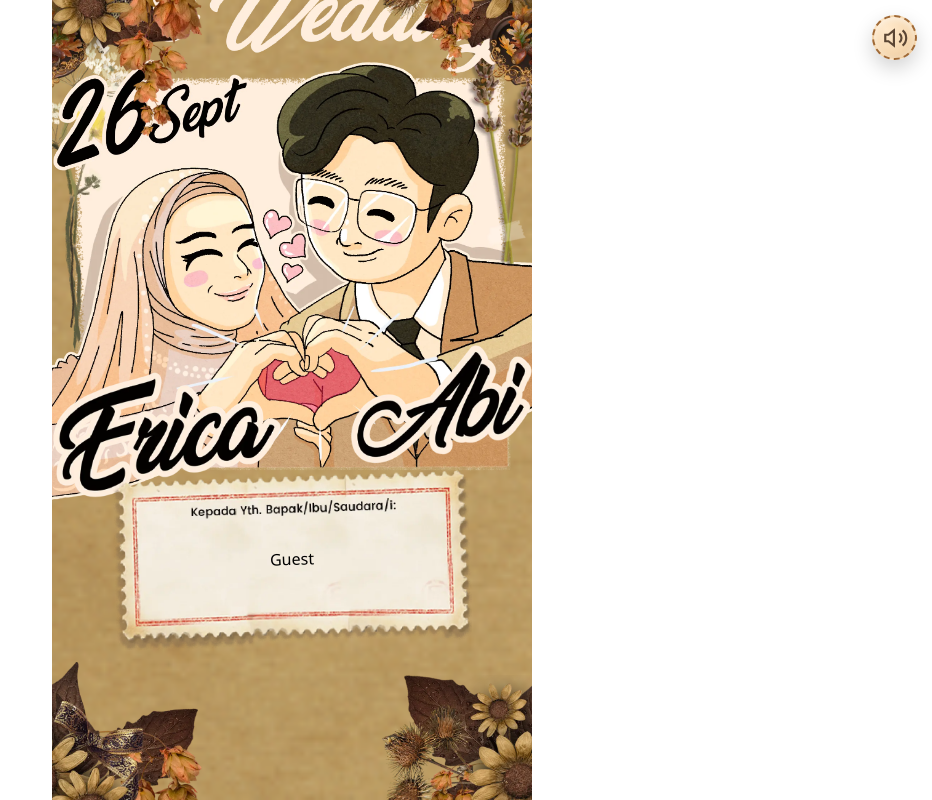
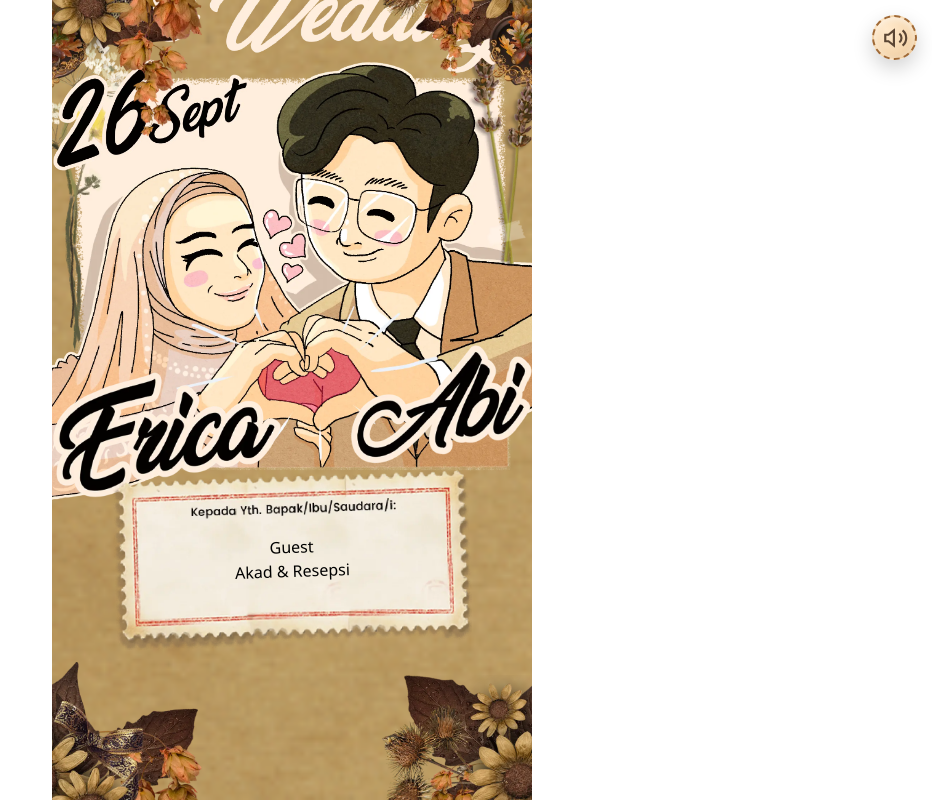
Before and after one commit to Rizki36/abim-wedding, a React (Vite) app: page / in a window 1280 px wide. Shown: the whole page, without its empty margins (348-1280 px from the left). Built offline with nearby package versions, Linux system fonts and the light colour scheme.

Commit message:
feat: display event name alongside guest name in the main view

```diff
--- a/src/App.tsx
+++ b/src/App.tsx
@@ -56,6 +56,7 @@ function App() {
 	// Get name from URL query parameters
 	const urlParams = new URLSearchParams(window.location.search);
 	const name = urlParams.get("name") || "Guest";
+	const acara = urlParams.get("acara") || "Akad & Resepsi";
 	const containerRef = useRef<HTMLDivElement>(null);
 	const page1Ref = useRef<HTMLDivElement>(null);
 	const page2Ref = useRef<HTMLDivElement>(null);
@@ -453,8 +454,9 @@ function App() {
 						<div className="absolute bottom-[150px]">
 							<div className="relative w-3/4 mx-auto">
 								<img src={page1_3} alt="Stamp" />
-								<div className="absolute inset-0 flex items-center justify-center p-3 rotate-[-2deg]">
-									{name}
+								<div className="absolute inset-0 flex flex-col items-center justify-center p-3 rotate-[-2deg]">
+									<div>{name}</div>
+									<div>{acara}</div>
 								</div>
 							</div>
 						</div>
```
